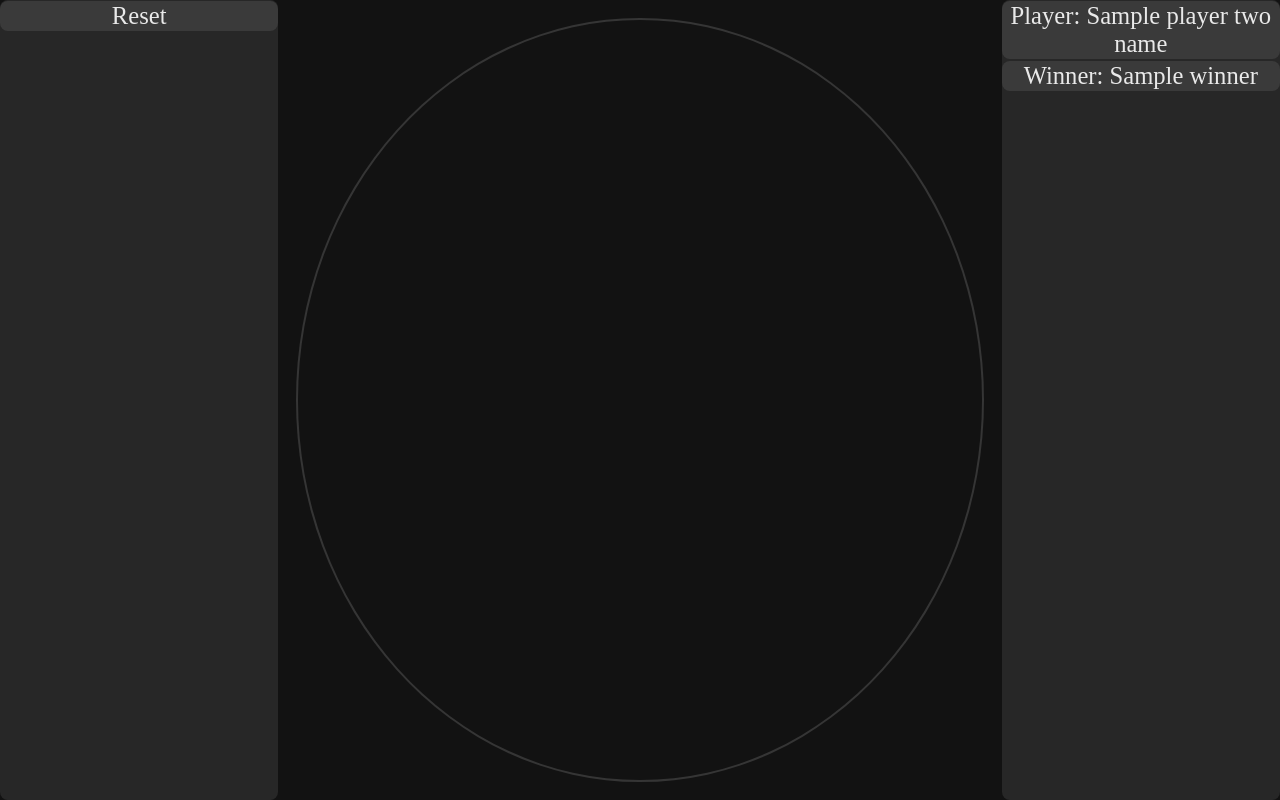
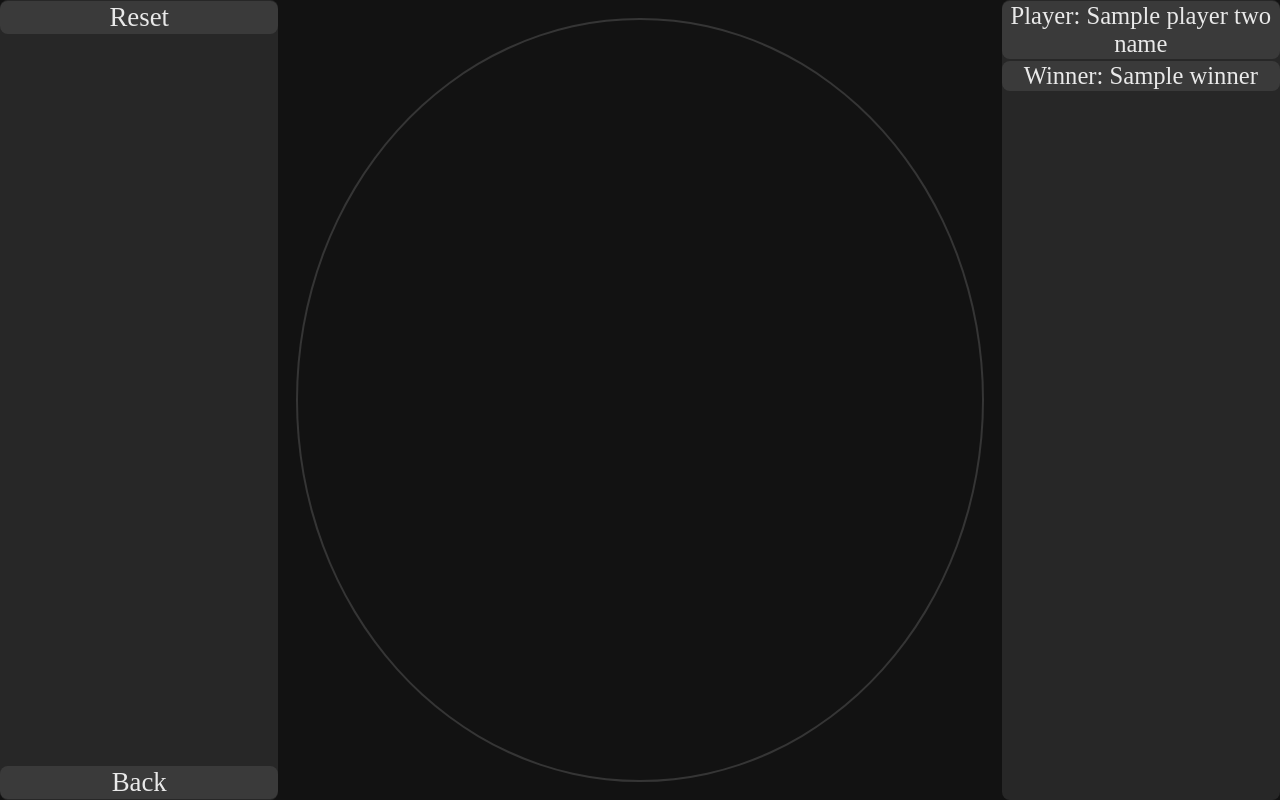
Before and after one commit to miki4920/ConnectFour, a Flask app: template templates/connect_four.html in a window 1280 px wide. Run offline with Flask 2, Linux system fonts and the light colour scheme; the template is opened without the code that fills it: most values are stand-ins (such as "Sample title", 1, 10 or a date in 2020); some libraries are stand-ins or nearby versions.

Commit message:
Implemented a back button

```diff
--- a/static/connect_four.js
+++ b/static/connect_four.js
@@ -1,3 +1,8 @@
+function back()  {
+    window.location.href = "http://127.0.0.1:5000/";
+}
+
+
 function send_command(command, argument="") {
     let message = command + ":" + argument;
     socket.emit("connect_four_update", message);
--- a/static/main.css
+++ b/static/main.css
@@ -54,6 +54,13 @@ p {
     background-color: rgba(255, 255, 255, 0.15);
 }
 
+#back {
+    display: flex;
+    flex-direction: column;
+    justify-content: space-between;
+    flex-basis: 100%;
+}
+
 #connect_four {
     display: flex;
     flex-basis: 50%;
--- a/templates/connect_four.html
+++ b/templates/connect_four.html
@@ -6,7 +6,10 @@
 <body>
 <div class="main">
 <div class="side_panel">
-    <button type="button" class="clickable" onclick="send_command('reset')">Reset</button>
+    <div id="back">
+        <button type="button" class="clickable" onclick="send_command('reset')">Reset</button>
+        <button type="button" class="clickable" onclick="back()">Back</button>
+    </div>
 </div>
 <div id="connect_four">
     {% for column in board %}
```
